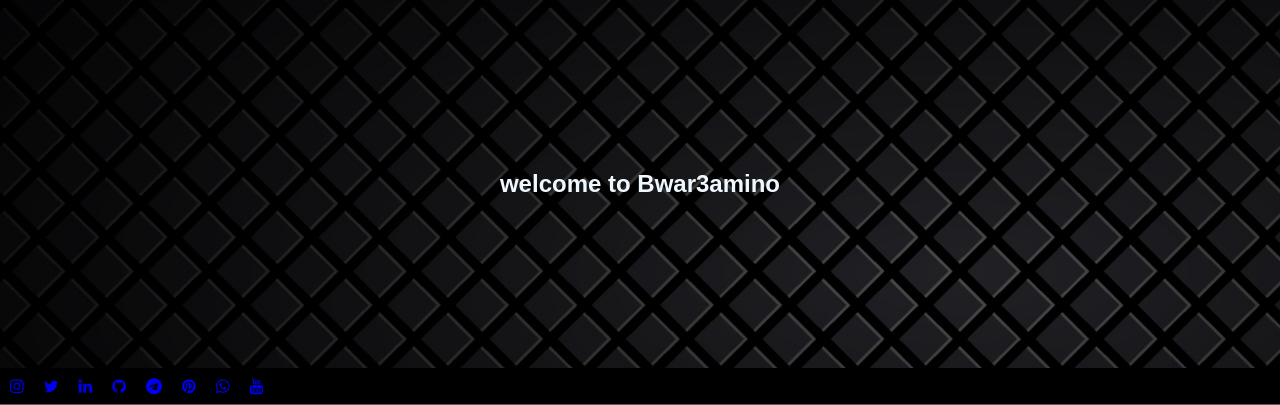
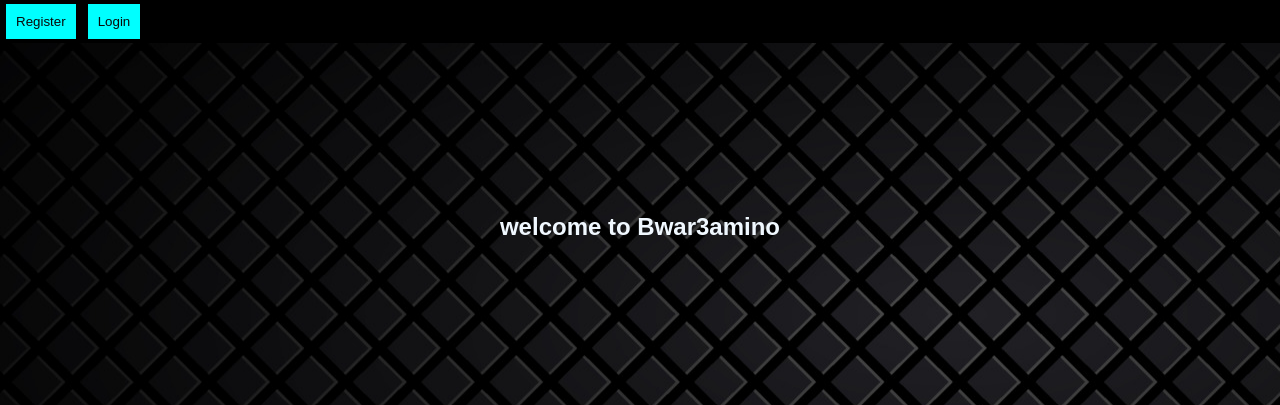
Before and after one commit to Bwar3am/Bwar3amino, a Django app: page / in a window 1280 px wide. Shown: the top 405 px of the page. Run offline with Django 5.2, Linux system fonts and the light colour scheme; data that the repository does not hold is empty.

Commit message:
design and craete
ive craeted some buttons for my page

```diff
--- a/static/css/index1.css
+++ b/static/css/index1.css
@@ -15,9 +15,30 @@ body {
     background-image: url("/static/pics/dark.jpg");
 }
 
-/* .header h1{
-    color: aliceblue;
-} */
+.navbar2{
+    display: flex;
+    background-color: black;
+}
+
+.navbar2 button{
+    padding: 10px;
+    text-decoration: none;
+}
+.navbar2 a{
+    text-decoration: none;
+    color: #090909;
+}
+
+/* .navbar2 button:hover{
+    background-color : orange;
+    color: black;
+
+}  */
+
+
+
+
+
 
 
 .navbar{
@@ -28,6 +49,10 @@ body {
 .navbar a{
     padding: 10px;
     text-decoration: none;
+}
+
+.navbar button{
+    float: right;
 }
 
 
@@ -71,6 +96,22 @@ div.gallery {
     padding: 6px;
     max-width: 100%;
 }
+
+
+.button{
+
+    background-color: aqua;
+    border: none;
+    color: black;
+    padding: 10px 5px;
+    text-align: center;
+    text-decoration: none;
+    display: inline-block;
+    margin: 4px 6px;
+
+}
+
+
 
 
 
--- a/templates/base.html
+++ b/templates/base.html
@@ -10,6 +10,13 @@
     <title>Bwar3amino</title>
 </head>
 <body>
+
+    <div class="navbar2">
+        <button class="button"><a href="{% url 'register' %}">Register</a></button>
+        <button class="button"><a href="{% url 'register' %}">Login</a></button>
+
+
+    </div>
 
     <div class="heder">
         <h2>welcome to Bwar3amino</h1>
```
